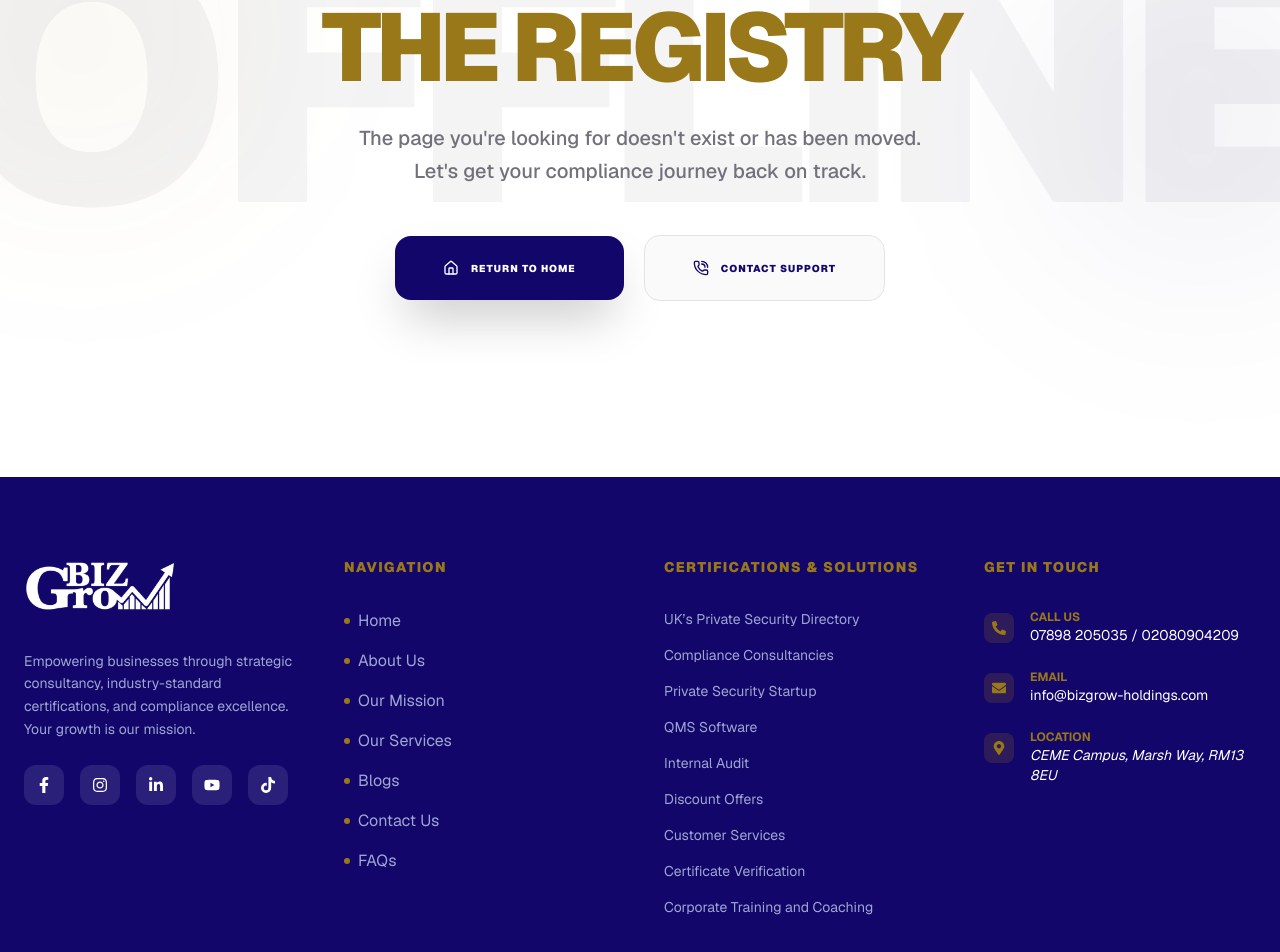
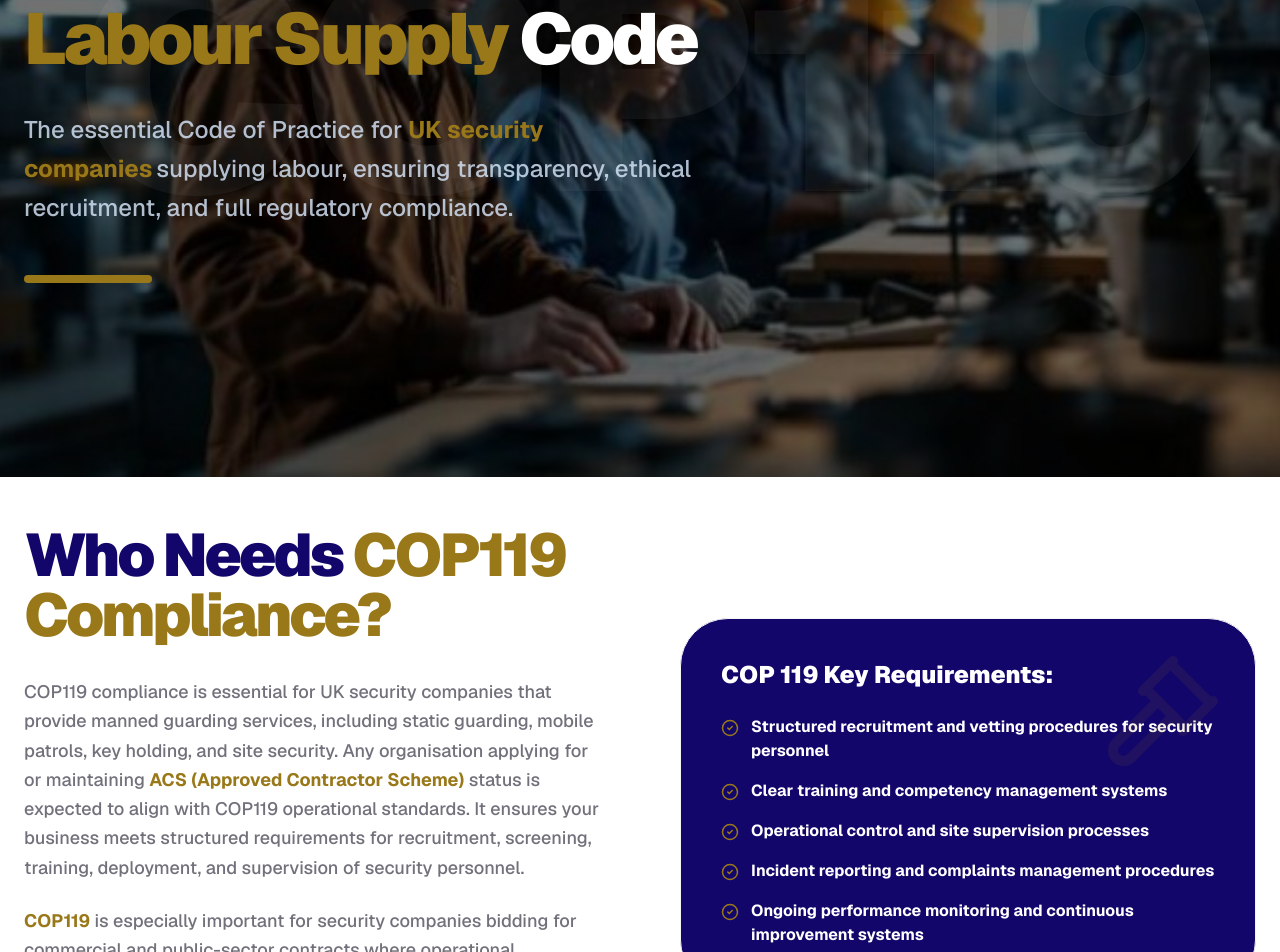
Before and after one commit to bizgrowholdings50-ctrl/Bizgrow-Holdings, a Next.js app: page /our-services/cop-119-labour-provision in a window 1280 px wide. Before the commit this address had no page. Shown: the part 323-1275 px from the top of the page. Built offline with nearby package versions, Linux system fonts and the light colour scheme.

Commit message:
Add the internal linking of cop-119 page

```diff
--- a/app/cop-119-labour-provision/page.jsx
+++ b/app/our-services/cop-119-labour-provision/page.jsx
@@ -9,6 +9,7 @@ import {
   CheckCircle2,
   ArrowRight,
 } from "lucide-react";
+import Link from "next/link";
 
 export const metadata = {
   title: "COP119 Compliance | BizGrow Holdings Ltd UK Experts",
@@ -35,9 +36,9 @@ const COP119Page = () => {
 
         {/* Step 2: Large Watermark Text (Middle Layer) */}
         <div className="absolute inset-0 flex items-center justify-center overflow-hidden pointer-events-none select-none z-10">
-          <h2 className="text-[12rem] md:text-[20rem] font-black text-white/[0.05] leading-none uppercase tracking-tighter">
+          <span className="text-[12rem] md:text-[20rem] font-black text-white/[0.05] leading-none uppercase tracking-tighter">
             COP119
-          </h2>
+          </span>
         </div>
 
         {/* Step 3: Actual Content (Top Layer) */}
@@ -58,7 +59,13 @@ const COP119Page = () => {
 
             <FadeIn direction="right" duration="0.8">
               <p className="mt-8 text-blue-100/80 text-lg md:text-2xl max-w-2xl leading-relaxed font-medium">
-                The essential Code of Practice for UK security companies
+                The essential Code of Practice for{" "}
+                <Link
+                  href="https://bizgrow-holdings.com/security-companies-are-considered-the-safest-choice/"
+                  className="text-[#997819] font-bold mr-1"
+                >
+                  UK security companies
+                </Link>
                 supplying labour, ensuring transparency, ethical recruitment,
                 and full regulatory compliance.
               </p>
@@ -86,15 +93,27 @@ const COP119Page = () => {
                   COP119 compliance is essential for UK security companies that
                   provide manned guarding services, including static guarding,
                   mobile patrols, key holding, and site security. Any
-                  organisation applying for or maintaining ACS (Approved
-                  Contractor Scheme) status is expected to align with COP119
-                  operational standards. It ensures your business meets
-                  structured requirements for recruitment, screening, training,
-                  deployment, and supervision of security personnel.
+                  organisation applying for or maintaining{" "}
+                  <Link
+                    href="https://bizgrow-holdings.com/get-acs-accreditation-fast/"
+                    className="text-[#997819] font-bold"
+                  >
+                    ACS (Approved Contractor Scheme)
+                  </Link>{" "}
+                  status is expected to align with COP119 operational standards.
+                  It ensures your business meets structured requirements for
+                  recruitment, screening, training, deployment, and supervision
+                  of security personnel.
                 </p>
                 <p>
-                  COP119 is especially important for security companies bidding
-                  for commercial and public-sector contracts where operational
+                  <Link
+                    href="https://bizgrow-holdings.com/cop119-compliance-guide-for-uk-security-businesses-requirements-and-benefits/"
+                    className="text-[#997819] font-bold"
+                  >
+                    COP119
+                  </Link>{" "}
+                  is especially important for security companies bidding for
+                  commercial and public-sector contracts where operational
                   standards are closely reviewed. It strengthens audit
                   performance and builds client confidence. For a growing
                   business, it provides a clear structure to support credibility
@@ -108,9 +127,9 @@ const COP119Page = () => {
                 <div className="absolute top-0 right-0 p-8 text-[#997819] opacity-10">
                   <Gavel size={120} />
                 </div>
-                <h4 className="text-2xl font-black text-white mb-6">
+                <h3 className="text-2xl font-black text-white mb-6">
                   COP 119 Key Requirements:
-                </h4>
+                </h3>
                 <ul className="space-y-4">
                   {[
                     "Structured recruitment and vetting procedures for security personnel",
@@ -121,11 +140,11 @@ const COP119Page = () => {
                   ].map((item, idx) => (
                     <li
                       key={idx}
-                      className="flex items-center gap-3 text-white font-bold"
+                      className="flex items-start gap-3 text-white font-bold"
                     >
                       <CheckCircle2
                         size={18}
-                        className="text-[#997819] shrink-0"
+                        className="text-[#997819] mt-1 shrink-0"
                       />{" "}
                       {item}
                     </li>
@@ -159,8 +178,13 @@ const COP119Page = () => {
               </h2>
               <p className="text-zinc-300 max-w-2xl mx-auto font-medium">
                 Operational standards that ensure professionalism,
-                accountability, and service quality within UK security
-                companies.
+                accountability, and service quality within{" "}
+                <Link
+                  href="https://bizgrow-holdings.com/how-to-start-a-security-company-in-the-uk/"
+                  className="text-[#997819] font-bold"
+                >
+                  UK security companies.
+                </Link>
               </p>
             </FadeIn>
           </div>
@@ -233,10 +257,16 @@ const COP119Page = () => {
                 </h2>
                 <div className="space-y-6 text-zinc-600 font-medium text-lg leading-relaxed">
                   <p>
-                    COP119 provides a structured operational framework that
-                    strengthens professionalism across UK security businesses.
-                    It aligns recruitment, supervision, and service delivery
-                    with recognised industry standards.
+                    <Link
+                      href="https://bizgrow-holdings.com/cop-119-helps-security-businesses-maintain-high-standards/"
+                      className="text-[#997819] font-bold"
+                    >
+                      COP119
+                    </Link>{" "}
+                    provides a structured operational framework that strengthens
+                    professionalism across UK security businesses. It aligns
+                    recruitment, supervision, and service delivery with
+                    recognised industry standards.
                   </p>
                   <p className="border-l-4 border-[#997819] pl-6 italic bg-white py-4 rounded-r-2xl shadow-sm">
                     "For growing security companies, COP119 is not just a
@@ -250,16 +280,27 @@ const COP119Page = () => {
             {/* Right Side: Key Benefits List */}
             <FadeIn direction="left" delay={0.2}>
               <div className="bg-white p-8 md:p-12 rounded-[3.5rem] shadow-xl border border-zinc-100">
-                <h4 className="text-xl font-black text-[#12066a] uppercase tracking-widest mb-10 flex items-center gap-3">
+                <h3 className="text-xl font-black text-[#12066a] uppercase tracking-widest mb-10 flex items-center gap-3">
                   <div className="w-8 h-1 bg-[#997819] rounded-full" />
                   Key Advantages
-                </h4>
+                </h3>
 
                 <ul className="grid gap-6">
                   {[
                     {
                       t: "Audit Performance",
-                      d: "Improved audit performance and ACS scoring.",
+                      d: (
+                        <>
+                          Improved audit performance and{" "}
+                          <Link
+                            href="https://bizgrow-holdings.com/acs-accreditation-for-security-businesses/"
+                            className="text-[#997819] font-bold"
+                          >
+                            ACS
+                          </Link>{" "}
+                          scoring.
+                        </>
+                      ),
                     },
                     {
                       t: "Client Confidence",
@@ -332,13 +373,16 @@ const COP119Page = () => {
               </h3>
 
               <div className="flex flex-col md:flex-row items-center justify-center gap-6">
+                <Link href="/contact-us">
                   <button className="px-12 py-6 bg-[#997819] text-white font-black uppercase tracking-widest text-[10px] rounded-2xl hover:bg-white hover:text-[#12066a] transition-all duration-500 shadow-2xl active:scale-95">
                     Get Started Today
                   </button>
-
+                </Link>
+                <Link href="https://bizgrow-holdings.com/category/cop-119/">
                   <button className="px-12 py-6 bg-transparent border border-white/20 text-white font-black uppercase tracking-widest text-[10px] rounded-2xl hover:bg-white/10 transition-all active:scale-95">
                     Learn More
                   </button>
+                </Link>
               </div>
             </div>
           </div>
--- a/components/Navbar.jsx
+++ b/components/Navbar.jsx
@@ -51,7 +51,7 @@ export default function Navbar() {
     {
       title: "COP 119",
       description: "Code of Practice for labour provision in security sectors.",
-      href: "/cop-119-labour-provision",
+      href: "/our-services/cop-119-labour-provision",
       icon: <Users />,
     },
     {
```
Lines whose indentation alone changed are shown as unchanged.
